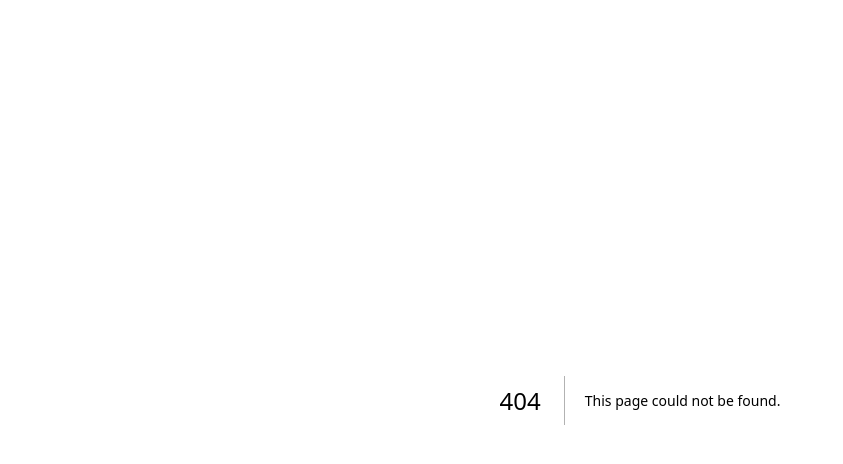
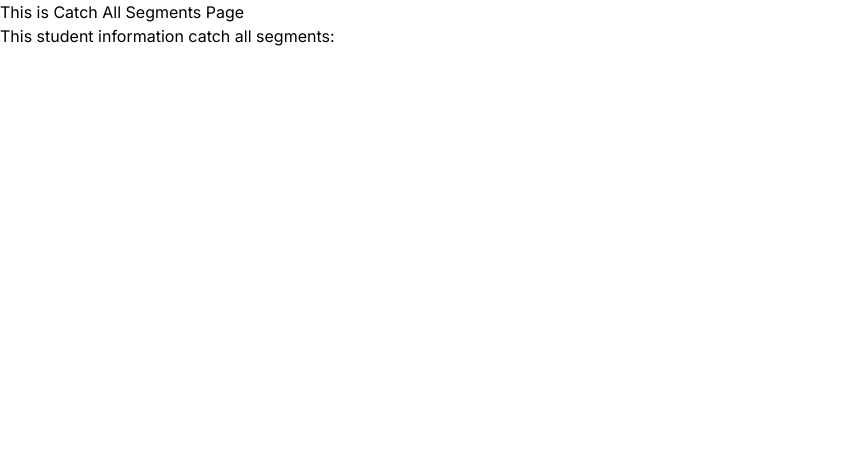
Before and after one commit to shakil-dev-craft/next-js-courses, a Next.js app in the folder paglu-app/: page /class in a window 1280 px wide. Before the commit this address had no page. Shown: the top 464 px of the page, without its empty margins (0-843 px from the left). Built offline with nearby package versions, Linux system fonts and the light colour scheme.

Commit message:
done! catch all segments

```diff
--- /dev/null
+++ b/paglu-app/src/app/class/[...student]/page.jsx
@@ -0,0 +1,14 @@
+import React from 'react'
+
+function page({params}) {
+    console.log(params);
+
+  return (
+    <div>
+        <h2>This is Catch All Segments Page</h2>
+        <p>This student information catch all segments: {params?.student}</p>
+    </div>
+  )
+}
+
+export default page
--- /dev/null
+++ b/paglu-app/src/app/class/page.jsx
@@ -0,0 +1,9 @@
+import React from 'react'
+
+function page() {
+  return (
+    <div>This is Class Page</div>
+  )
+}
+
+export default page
```
